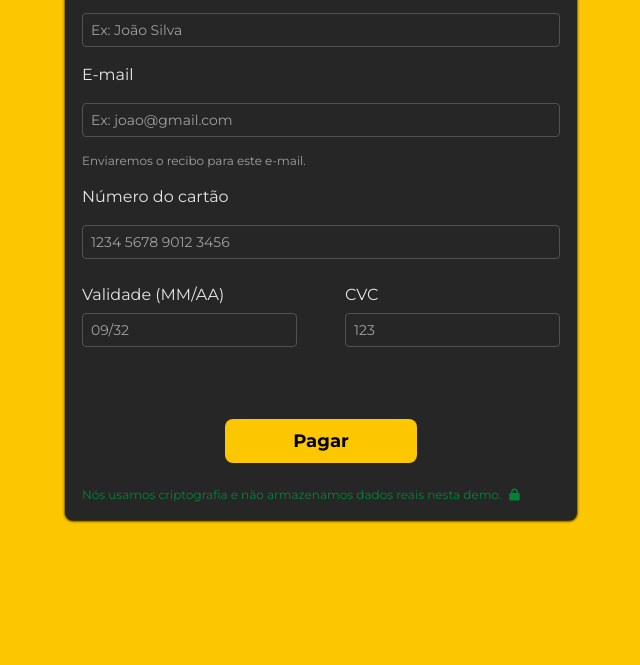
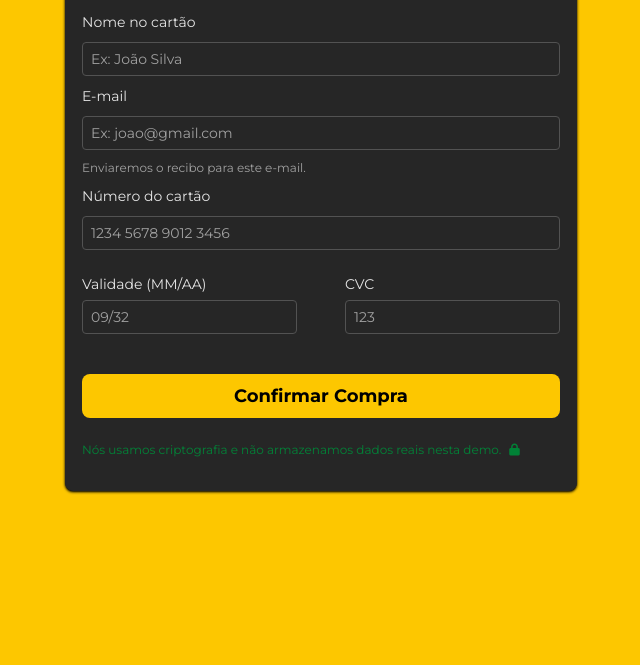
Before and after one commit to asrockrx6600/NetFiberPrototype, a website: page payment.html in a window 1280 px wide. Shown: the part 295-960 px from the top of the page, without its empty margins (319-959 px from the left). Drawn offline with Linux system fonts and the light colour scheme; a web font is replaced by a local one.

Commit message:
noventa e tres por cento

```diff
--- a/payment.html
+++ b/payment.html
@@ -15,6 +15,9 @@
     <!-- Tailwind -->
     <link rel="stylesheet" href="./output.css">
 
+    <!-- Icon -->
+    <link rel="shortcut icon" href="tnfiber.png" type="image/x-icon">
+
     <script src="payment.js" defer></script>
 
     <link rel="stylesheet" href="paymentStyles.css">
@@ -23,71 +26,60 @@
 </head>
 <body>
     <main>
-
         <form>
             <div class="flex w-full h-screen md:h-[120vh] bg-yellow-400">
-                <div
-                    class="flex flex-col gap-6 w-[90%] md:w-[40%] p-4 m-auto border bg-neutral-800 text-neutral-200 border-neutral-800 rounded-lg shadow-sm shadow-black">
+                <div class="flex flex-col gap-6 w-[90%] md:w-[40%] py-8 px-4 m-auto border bg-neutral-800 text-neutral-200 border-neutral-800 rounded-lg shadow-sm shadow-black">
 
-                    <div class="flex flex-col gap-4">
+                    <div class="flex flex-col gap-2.5">
                         <h1 class="text-3xl font-bold">Finalizar pedido</h1>
-                        <input
-                            type="text"
-                            id="planoEscolhido"
-                            class="text-sm text-yellow-400 font-bold border rounded-sm py-1 px-4 select-none" readonly>
+                        <input type="text" id="planoEscolhido"
+                               class="text-sm text-yellow-400 font-bold border rounded-sm py-1 px-4 select-none" readonly>
                     </div>
 
-                    <div class="flex flex-col gap-4">
-                        <label>Nome no cartão</label>
+                    <div class="flex flex-col gap-2.5">
+                        <label class="text-sm">Nome no cartão</label>
                         <input type="text" placeholder="Ex: João Silva"
-                            class="border border-neutral-600 rounded-sm py-1.5 px-2 text-sm text-yellow-400 placeholder:text-neutral-400">
+                               class="border border-neutral-600 rounded-sm py-1.5 px-2 text-sm text-yellow-400 placeholder:text-neutral-400">
 
-                        <label>E-mail</label>
+                        <label class="text-sm">E-mail</label>
                         <input type="text" placeholder="Ex: joao@gmail.com"
-                            class="border border-neutral-600 rounded-sm py-1.5 px-2 text-sm text-yellow-400 placeholder:text-neutral-400">
+                               class="border border-neutral-600 rounded-sm py-1.5 px-2 text-sm text-yellow-400 placeholder:text-neutral-400">
 
                         <p class="text-xs text-neutral-400">Enviaremos o recibo para este e-mail.</p>
 
-                        <label>Número do cartão</label>
+                        <label class="text-sm">Número do cartão</label>
                         <input type="text" maxlength="19" placeholder="1234 5678 9012 3456"
-                            class="border border-neutral-600 rounded-sm py-1.5 px-2 text-sm text-yellow-400 placeholder:text-neutral-400"
-                            id="cardNumber">
+                               class="border border-neutral-600 rounded-sm py-1.5 px-2 text-sm text-yellow-400 placeholder:text-neutral-400"
+                               id="cardNumber">
                     </div>
 
                     <div>
-                        <div class="grid grid-cols-2 gap-12">
+                        <div class="grid grid-cols-2 gap-12 items-center">
 
                             <div class="flex flex-col gap-1.5">
-                                <label>Validade (MM/AA)</label>
-                                <input
-                                    type="text"
-                                    maxlength="5"
-                                    placeholder="09/32"
+                                <label class="text-sm">Validade (MM/AA)</label>
+                                <input type="text" maxlength="5" placeholder="09/32"
                                     class="border border-neutral-600 rounded-sm py-1.5 px-2 text-sm text-yellow-400 placeholder:text-neutral-400"
                                     id="validate">
                             </div>
 
                             <div class="flex flex-col gap-1.5">
-                                <label>CVC</label>
-                                <input
-                                    type="text"
-                                    maxlength="3"
-                                    placeholder="123"
+                                <label class="text-sm">CVC</label>
+                                <input type="text" maxlength="3" placeholder="123"
                                     class="border border-neutral-600 rounded-sm py-1.5 px-2 text-sm text-yellow-400 placeholder:text-neutral-400">
                             </div>
                         </div>
                     </div>
 
-                    <div class="flex w-full mt-12">
-                        <button
-                            type="submit"
-                            class="w-[40%] m-auto text-lg text-black font-bold py-2 bg-yellow-400 rounded-lg cursor-pointer">
-                            Pagar
+                    <div class="flex w-full mt-4">
+                        <button type="submit"
+                                class="w-full py-2 text-lg text-black bg-yellow-400 font-bold rounded-lg cursor-pointer transition-transform duration-200">
+                                Confirmar Compra
                         </button>
                     </div>
 
                     <div class="flex items-center gap-2 select-none">
-                        <p class="flex justify-center text-xs text-green-700">Nós usamos criptografia e não armazenamos dados reais nesta demo.</p>
+                        <p class="flex justify-center text-[8px] md:text-xs text-green-700">Nós usamos criptografia e não armazenamos dados reais nesta demo.</p>
                         <i class="fa-solid fa-lock text-xs text-green-700"></i>
                     </div>
 
--- a/paymentStyles.css
+++ b/paymentStyles.css
@@ -24,3 +24,7 @@ input:focus {
     outline: none;
     border-color: #FDC700;
 }
+
+button:hover {
+    transform: scale(1.02);
+}
```
Also changed, not shown: output.css.
